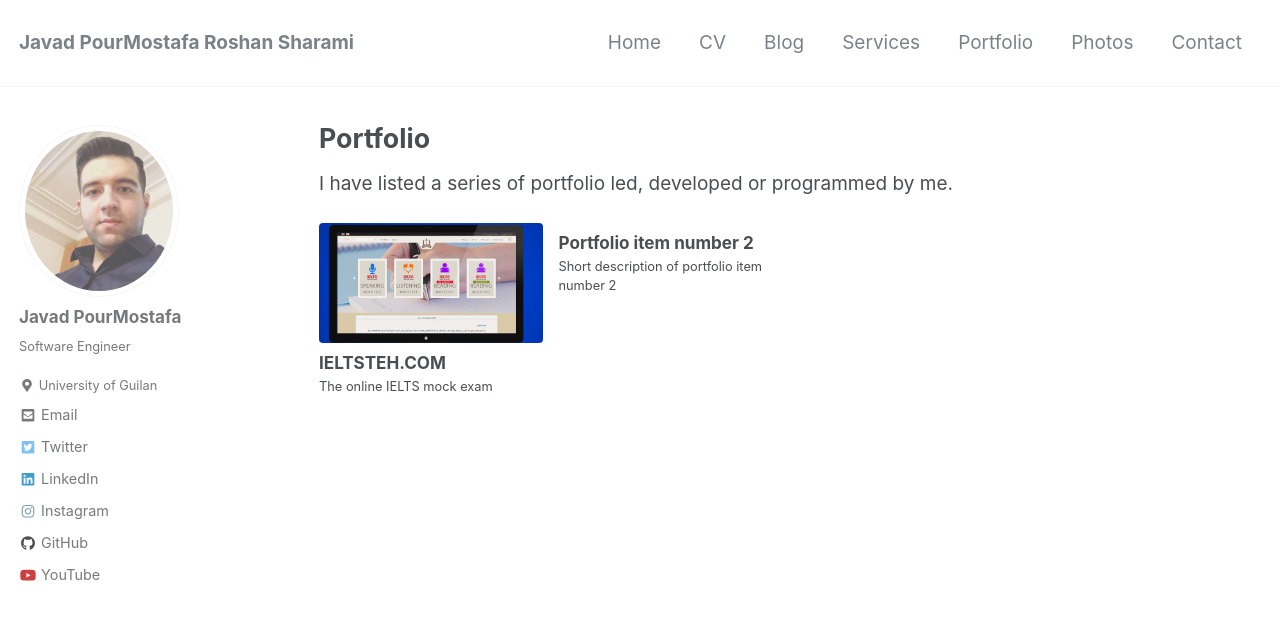
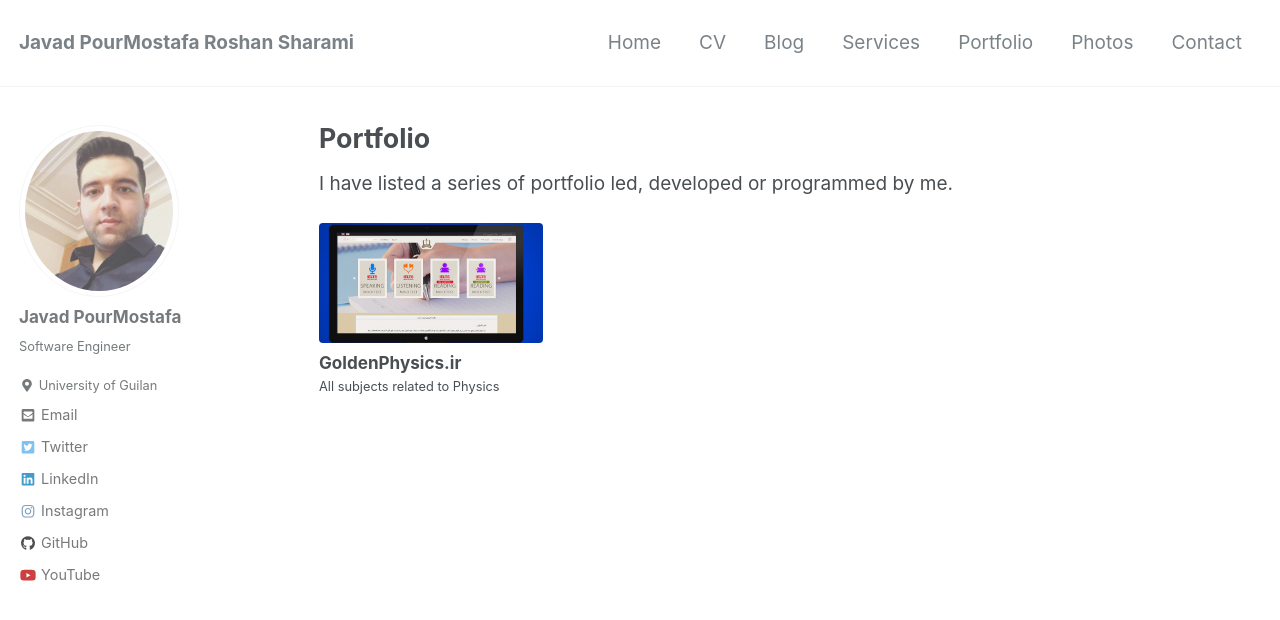
Before and after one commit to JoyeBright/JoyeBright.github.io, a Jekyll site: the page built from _pages/portfolio.md, in a window 1280 px wide and 900 px high. Shown: the top 620 px of the window. Built offline with Jekyll 4.4.1, drawn with Linux system fonts in a browser that asks for light colours; nearby versions of some CDN libraries.

Commit message:
goldenphysics

```diff
--- a/_portfolio/ieltsteh.md
+++ b/_portfolio/goldenphysics.md
@@ -1,6 +1,6 @@
 ---
-title: "IELTSTEH.COM"
-excerpt: "The online IELTS mock exam"
+title: "GoldenPhysics.ir"
+excerpt: "All subjects related to Physics"
 collection: portfolio
 header:
   teaser:  /assets/images/ieltsteh.jpg
@@ -9,7 +9,7 @@ sidebar:
     image: /assets/images/ieltsteh.jpg
     text:  "Back-End Developer"
   - title: "Deployment"
-    text:  "http://ielsteh.com"
+    text:  "http://goldenphysics.ir"
   - title: "Programming Language"
     text:  "PHP"
   - title: "Database"
--- a/_portfolio/portfolio2.md
+++ /dev/null
@@ -1,6 +0,0 @@
----
-title: "Portfolio item number 2"
-excerpt: "Short description of portfolio item number 2"
-collection: portfolio
----
-The information will be updated soon
```
